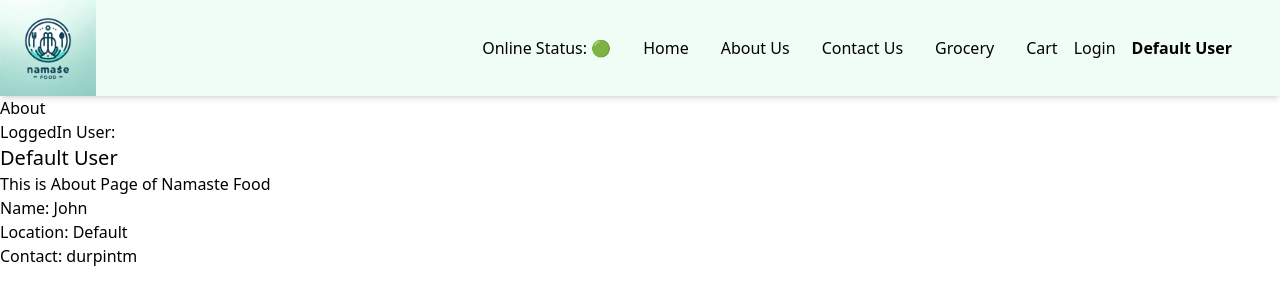
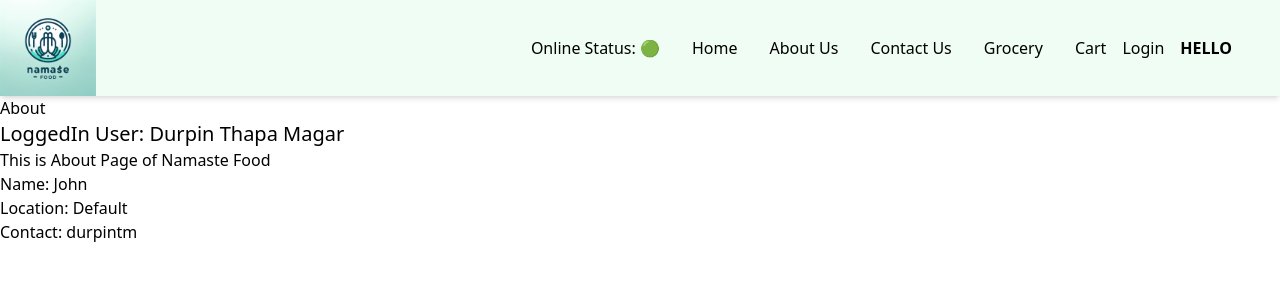
Before and after one commit to durpintm/namaste-food, a React (Vite) app: page /about in a window 1280 px wide. Shown: the top 300 px of the page. Built offline with nearby package versions, Linux system fonts and the light colour scheme; no server answers.

Commit message:
Modifying user context

```diff
--- a/src/App.js
+++ b/src/App.js
@@ -1,4 +1,4 @@
-import React, { lazy, Suspense } from "react";
+import React, { lazy, Suspense, useEffect, useState } from "react";
 import ReactDOM from "react-dom/client";
 import { createBrowserRouter, RouterProvider, Outlet } from "react-router-dom";
 
@@ -8,6 +8,7 @@ import About from "./components/About";
 import Contact from "./components/Contact";
 import Error from "./components/Error";
 import RestaurantMenu from "./components/RestaurantMenu";
+import UserContext from "./utils/UserContext";
 
 // Lazy loading
 const Grocery = lazy(() => {
@@ -16,11 +17,24 @@ const Grocery = lazy(() => {
 });
 
 const AppLayout = () => {
+  const [userName, setUserName] = useState();
+
+  // Suppose Authentication
+  useEffect(() => {
+    // Make an API call and send username and password
+    const data = { name: "Durpin Thapa Magar" };
+    setUserName(data.name);
+  }, []);
+
   return (
-    <div className="app">
-      <Header />
-      <Outlet />
-    </div>
+    <UserContext.Provider value={{ loggedInUser: userName }}>
+      <div className="app">
+        <UserContext.Provider value={{ loggedInUser: "HELLO" }}>
+          <Header />
+        </UserContext.Provider>
+        <Outlet />
+      </div>
+    </UserContext.Provider>
   );
 };
 
--- a/src/components/About.js
+++ b/src/components/About.js
@@ -14,10 +14,11 @@ class About extends Component {
       <div>
         <h1>About</h1>
         <h2>
-          LoggedIn User:
           <UserContext.Consumer>
             {(data) => (
-              <h1 className="text-xl text-bold">{data.loggedInUser}</h1>
+              <span className="text-xl text-bold">
+                LoggedIn User: {data.loggedInUser}
+              </span>
             )}
           </UserContext.Consumer>
         </h2>
```
